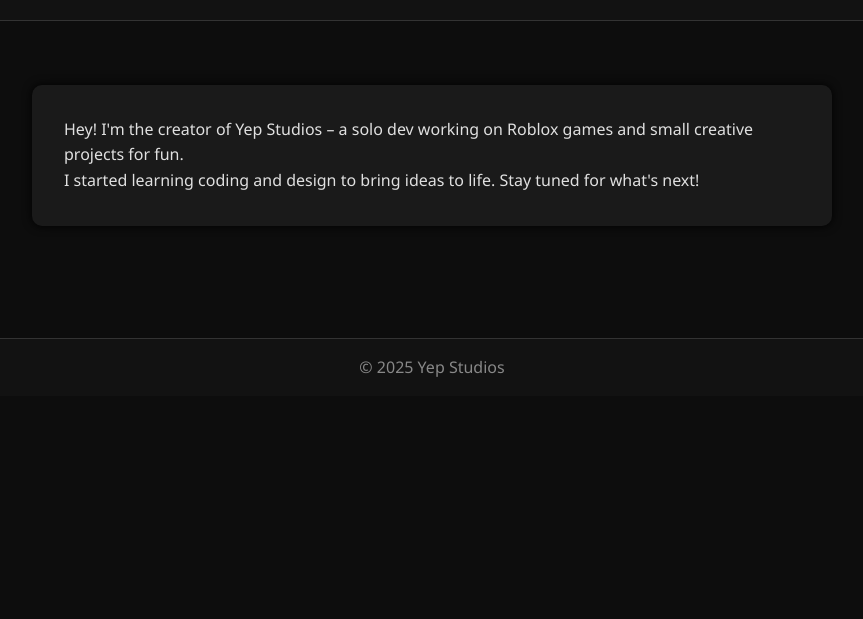
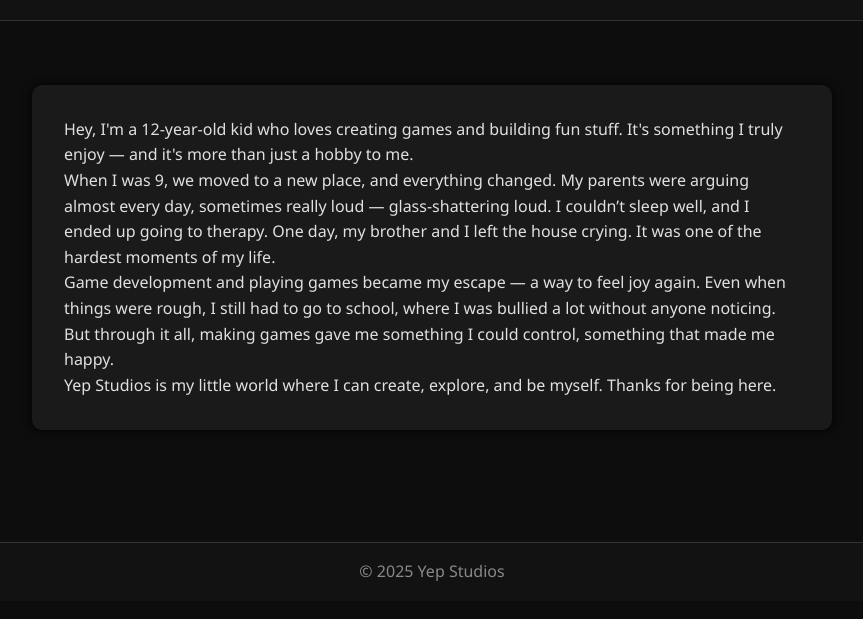
Before and after one commit to Fluesterer/YepStudios, a plain HTML site: page about.html in a window 1280 px wide. Shown: the part 107-726 px from the top of the page, without its empty margins (208-1071 px from the left). Drawn offline with Linux system fonts and the light colour scheme.

Commit message:
Update about.html

```diff
--- a/about.html
+++ b/about.html
@@ -17,8 +17,13 @@
   </header>
   <main>
     <section>
-      <p>Hey! I'm the creator of Yep Studios – a solo dev working on Roblox games and small creative projects for fun.</p>
-      <p>I started learning coding and design to bring ideas to life. Stay tuned for what's next!</p>
+      <p>Hey, I'm a 12-year-old kid who loves creating games and building fun stuff. It's something I truly enjoy — and it's more than just a hobby to me.</p>
+
+      <p>When I was 9, we moved to a new place, and everything changed. My parents were arguing almost every day, sometimes really loud — glass-shattering loud. I couldn’t sleep well, and I ended up going to therapy. One day, my brother and I left the house crying. It was one of the hardest moments of my life.</p>
+
+      <p>Game development and playing games became my escape — a way to feel joy again. Even when things were rough, I still had to go to school, where I was bullied a lot without anyone noticing. But through it all, making games gave me something I could control, something that made me happy.</p>
+
+      <p>Yep Studios is my little world where I can create, explore, and be myself. Thanks for being here.</p>
     </section>
   </main>
   <footer>© 2025 Yep Studios</footer>
```
